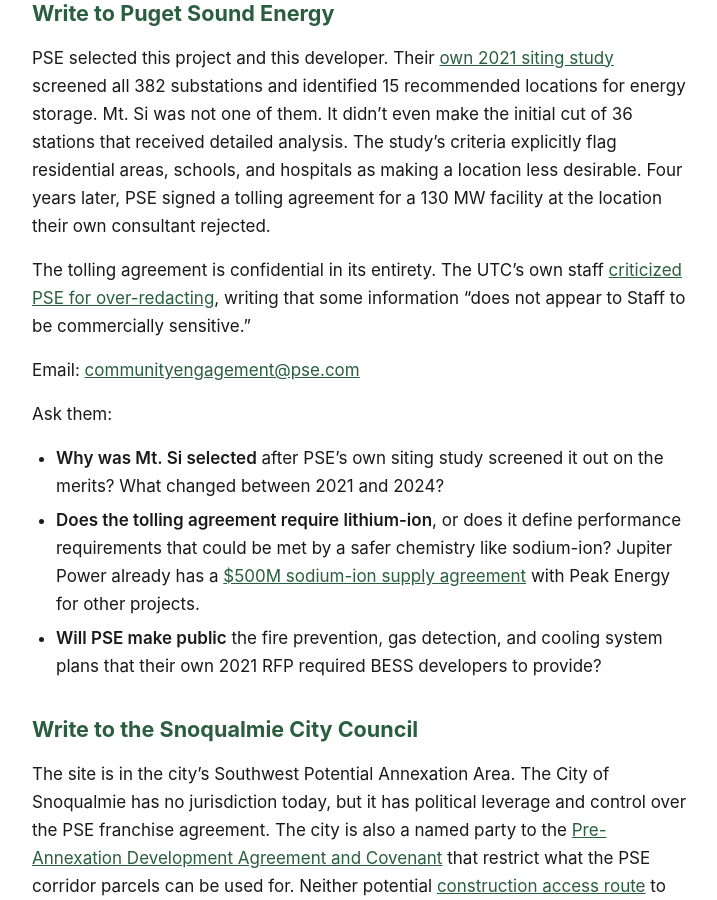
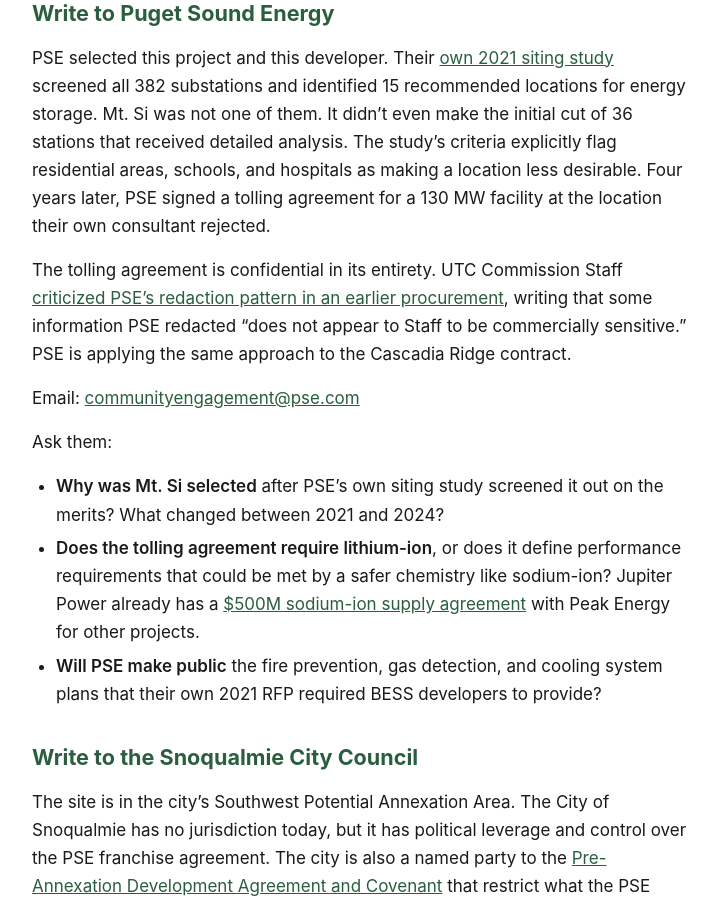
Before and after one commit to calef/cascadia-ridge-bess, a Jekyll site: the page built from _pages/take-action.md, in a window 1280 px wide and 900 px high, scrolled down 1193 px. Shown: the whole window, without its empty margins (280-997 px from the left). Built offline with Jekyll 4.4.1, drawn with Linux system fonts in a browser that asks for light colours.

Commit message:
Deploy site 2026-04-01-172151

```diff
--- a/_pages/take-action.md
+++ b/_pages/take-action.md
@@ -26,7 +26,7 @@ Ask them to amend Ordinance 19824 to:
 
 PSE selected this project and this developer. Their [own 2021 siting study](/project#siting-study) screened all 382 substations and identified 15 recommended locations for energy storage. Mt. Si was not one of them. It didn't even make the initial cut of 36 stations that received detailed analysis. The study's criteria explicitly flag residential areas, schools, and hospitals as making a location less desirable. Four years later, PSE signed a tolling agreement for a 130 MW facility at the location their own consultant rejected.
 
-The tolling agreement is confidential in its entirety. The UTC's own staff [criticized PSE for over-redacting](/ceta#transparency), writing that some information "does not appear to Staff to be commercially sensitive."
+The tolling agreement is confidential in its entirety. UTC Commission Staff [criticized PSE's redaction pattern in an earlier procurement](/ceta#transparency), writing that some information PSE redacted "does not appear to Staff to be commercially sensitive." PSE is applying the same approach to the Cascadia Ridge contract.
 
 Email: [communityengagement@pse.com](mailto:communityengagement@pse.com)
 
```
